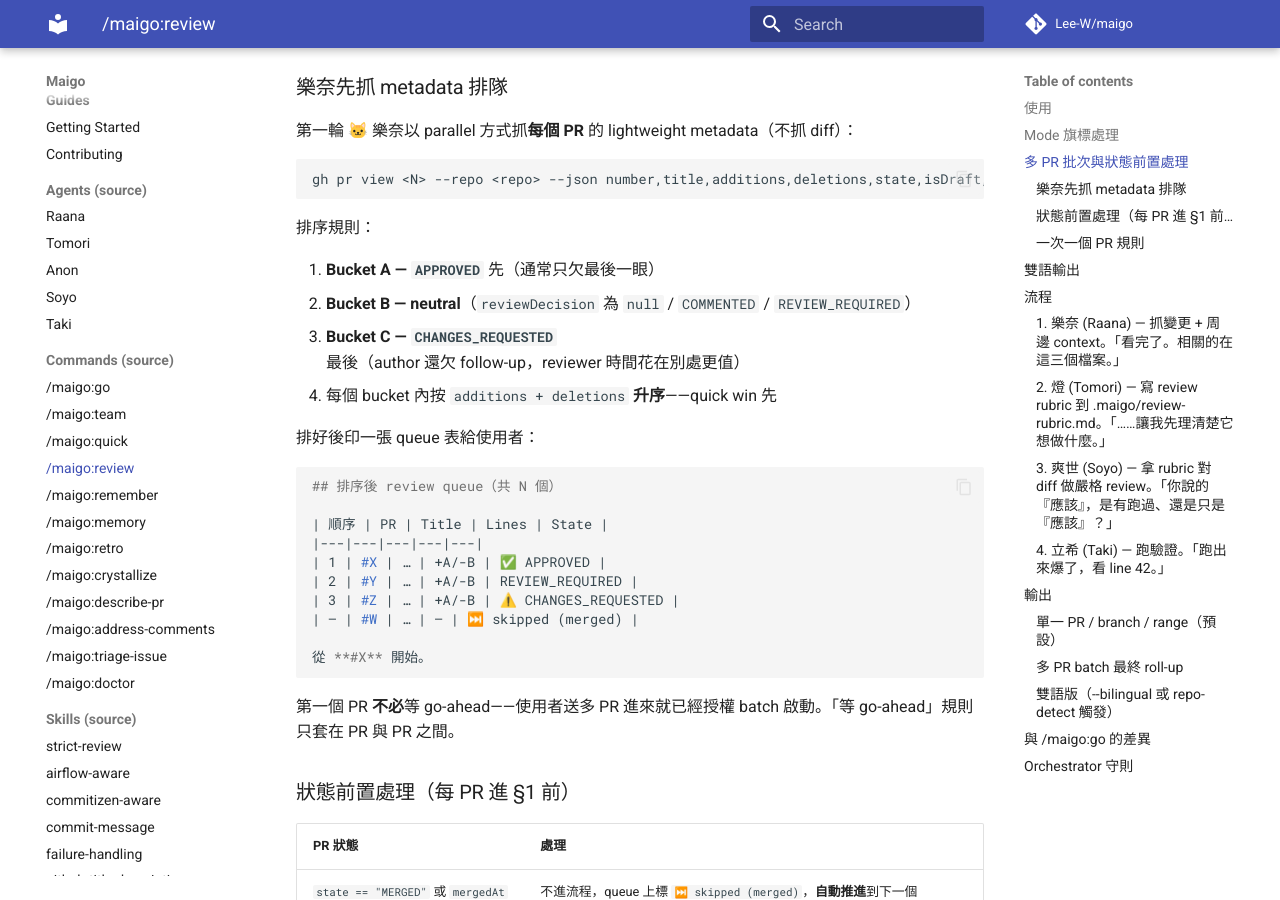
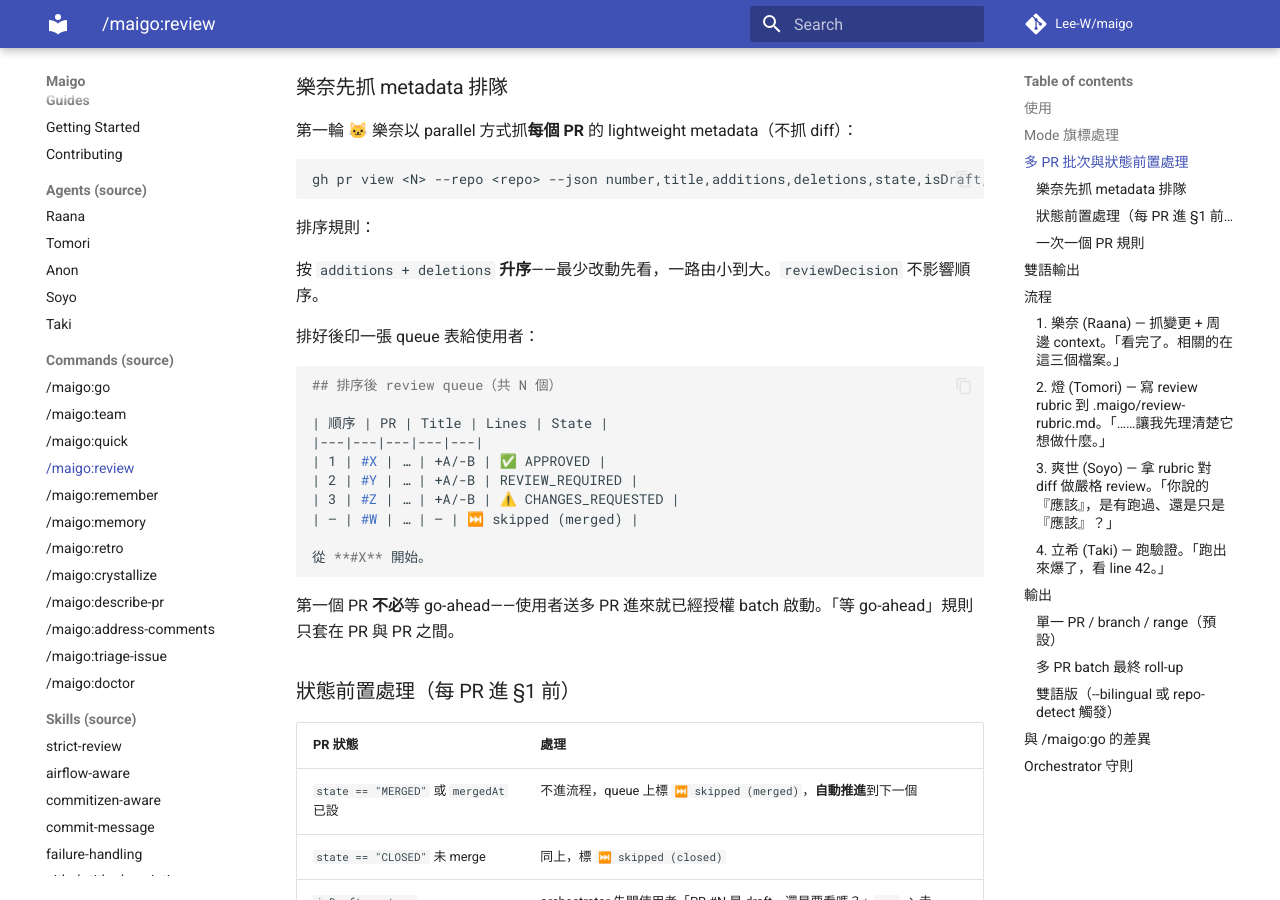
Before and after one commit to Lee-W/maigo, an MkDocs documentation site: the page built from docs/commands/review.md, in a window 1280 px wide and 900 px high, scrolled down 2709 px. Built offline with MkDocs 1.6.1 and Material for MkDocs 9.7.7, drawn with Linux system fonts in a browser that asks for light colours; comment, search, counter and statistics services are not loaded.

Commit message:
feat(review): crystallize review preferences into strict-review skill
- review.md: queue order is now pure additions+deletions ascending;
  drop the APPROVED / neutral / CHANGES_REQUESTED bucketing so the
  smallest diffs are always reviewed first regardless of reviewDecision.
- strict-review SKILL: prefer the root fix when a concurrent PR solves
  the same problem at the SDK/library layer over a test/workaround patch.
- Add references/tooling-conventions.md (pytest [tool.pytest] table,
  pre-commit framework over raw git hooks, latest-safe tool upgrades)
  and wire the checklist to consult it on pyproject/hook/tool-bump diffs.

Co-Authored-By: Claude Opus 4.8 <noreply@anthropic.com>

```diff
--- a/commands/review.md
+++ b/commands/review.md
@@ -61,10 +61,7 @@ gh pr view <N> --repo <repo> --json number,title,additions,deletions,state,isDra
 
 排序規則：
 
-1. **Bucket A — `APPROVED`** 先（通常只欠最後一眼）
-2. **Bucket B — neutral**（`reviewDecision` 為 `null` / `COMMENTED` / `REVIEW_REQUIRED`）
-3. **Bucket C — `CHANGES_REQUESTED`** 最後（author 還欠 follow-up，reviewer 時間花在別處更值）
-4. 每個 bucket 內按 `additions + deletions` **升序**——quick win 先
+按 `additions + deletions` **升序**——最少改動先看，一路由小到大。`reviewDecision` 不影響順序。
 
 排好後印一張 queue 表給使用者：
 
```
Also changed, not shown: skills/strict-review/SKILL.md (+6 -0 lines), skills/strict-review/references/tooling-conventions.md (added, +12 -0 lines).
